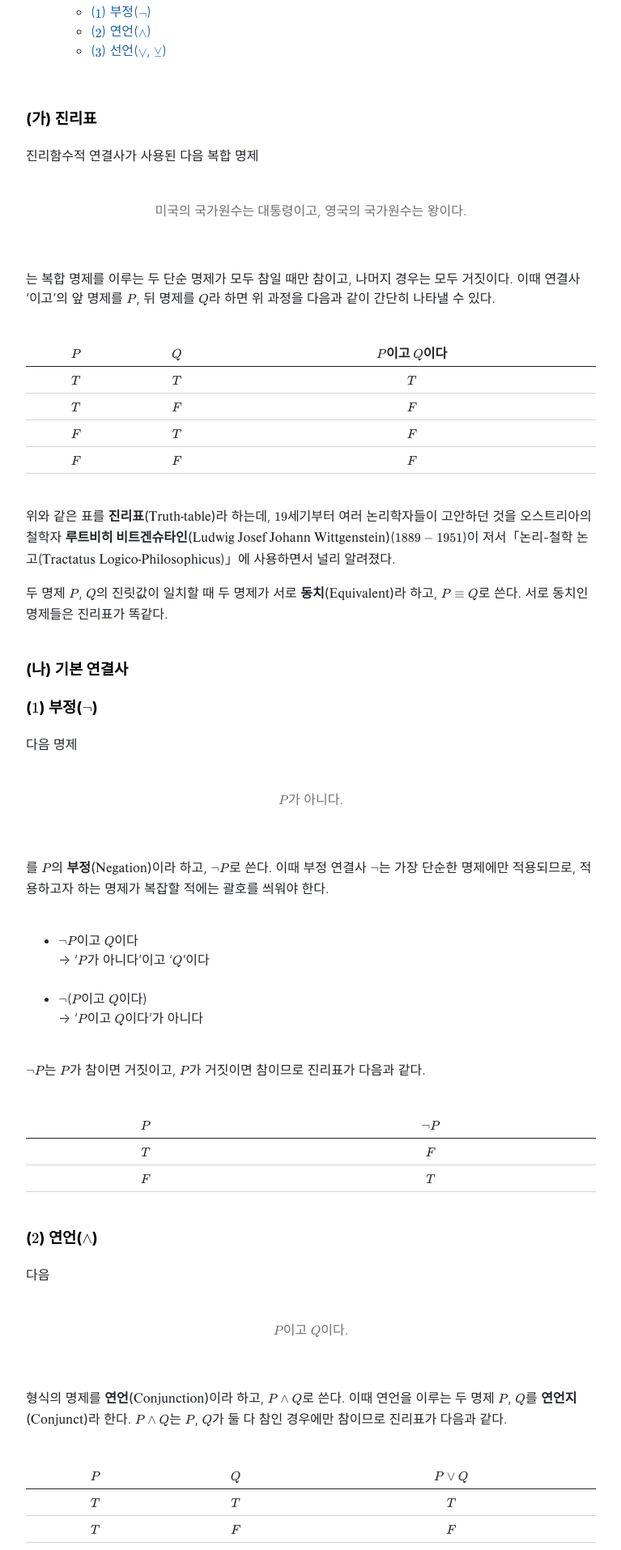
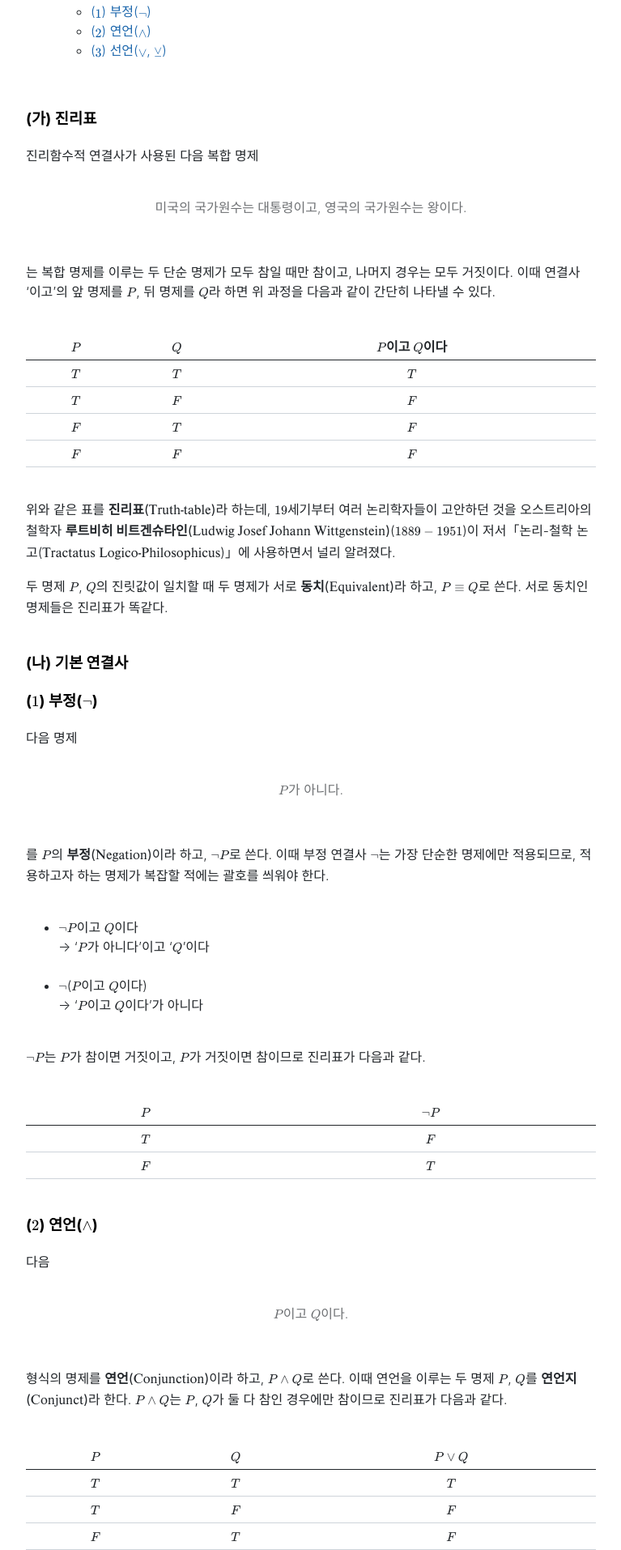
Before and after one commit to Log-zero/Log-zero.github.io, a Jekyll site: the page built from _posts/2026-01-24-진리함수적-연결사.md, in a window 1280 px wide. Shown: the part 320-2234 px from the top of the page at 81% size, without its empty margins (256-1023 px from the left). Built offline with Jekyll 4.4.1, drawn with Linux system fonts in a browser that asks for light colours; nearby versions of some CDN libraries.

Commit message:
blockquote

```diff
--- a/assets/css/blockquote.css
+++ b/assets/css/blockquote.css
@@ -8,7 +8,6 @@ article.post blockquote {
   border: none;
   text-align: center;
   font-style: normal;
-  line-height: 2;
 }
 
 article.post blockquote p {
```
